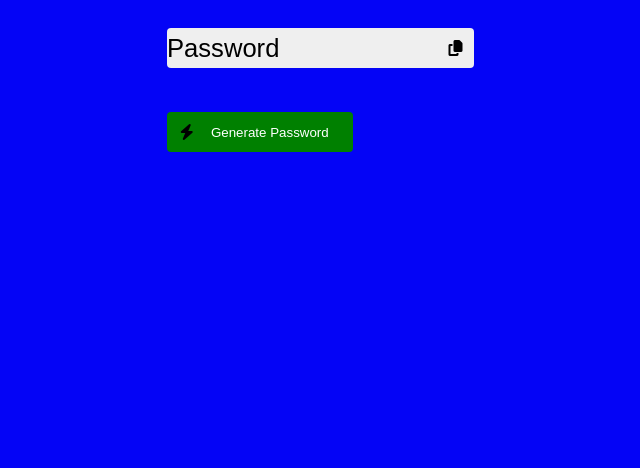
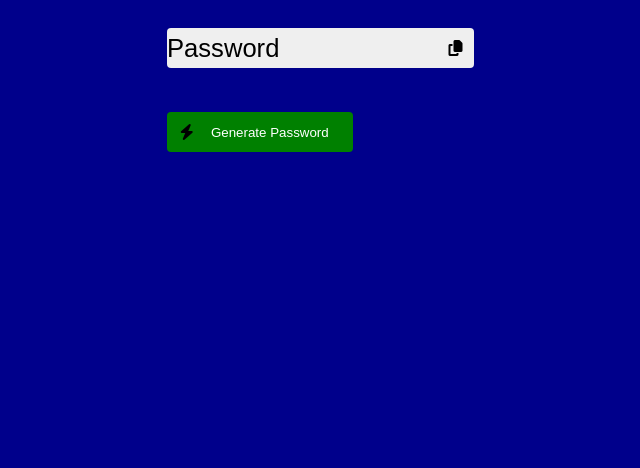
Before and after one commit to keshavMishra3/Random_Password_Generator, a plain HTML site: page index.html in a window 1280 px wide. Shown: the part 332-800 px from the top of the page, without its empty margins (185-825 px from the left). Drawn offline with Linux system fonts and the light colour scheme.

```diff
--- a/pg.css
+++ b/pg.css
@@ -5,7 +5,7 @@
 html,body{
     height: 100%;
     width:100%;
-    background-color: rgb(4, 4, 246);
+    background-color: darkblue;
 }
 .container{
     height:50%;
```
